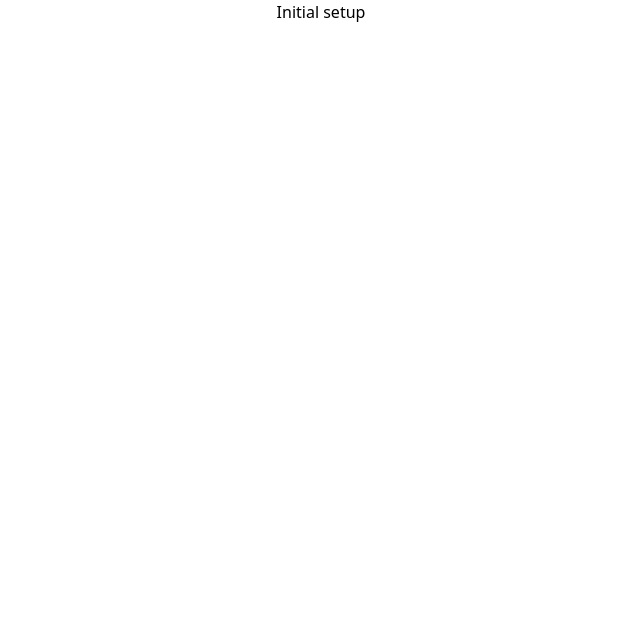
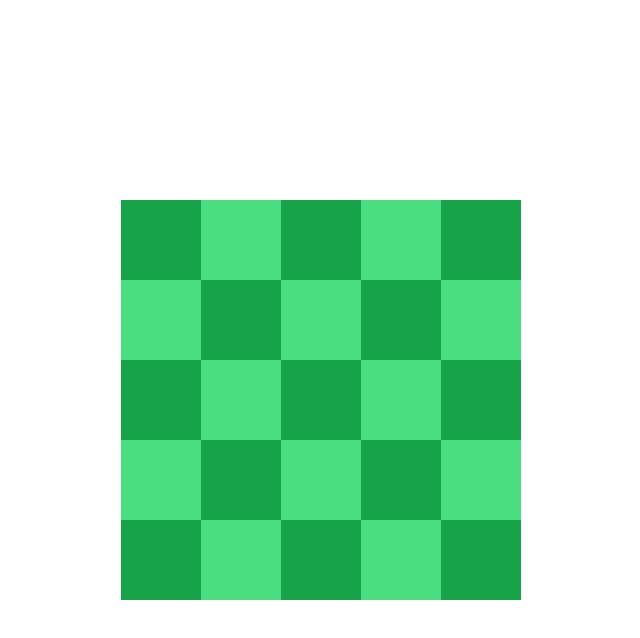
Before and after one commit to aidenblinn/rohirrim-toy-robot, a React (Create React App) app: page / in a window 1280 px wide. Shown: the top 638 px of the page, without its empty margins (319-959 px from the left). Built offline with nearby package versions, Linux system fonts and the light colour scheme.

Commit message:
set up empty board on page

```diff
--- a/src/App.tsx
+++ b/src/App.tsx
@@ -1,10 +1,21 @@
 import React from "react";
 import "./index.css";
+import Board from "./board";
+import { GRIDSIZE } from "./constants";
 
 function App() {
   return (
-    <div className="flex h-screen justify-center align-center">
-      <p>Initial setup</p>
+    <div className="flex h-screen w-screen justify-center items-center">
+      <div
+        className="h-[400px] w-[400px] relative grid"
+        style={{
+          gridTemplateRows: `repeat(${GRIDSIZE}, 1fr)`,
+          gridTemplateColumns: `repeat(${GRIDSIZE}, 1fr)`,
+          height: `${document.getElementById("snake-game")?.offsetWidth}px`,
+        }}
+      >
+        <Board />
+      </div>
     </div>
   );
 }
--- /dev/null
+++ b/src/board.tsx
@@ -0,0 +1,18 @@
+import React from "react";
+import { GRIDSIZE } from "./constants";
+
+export default function Board(): React.ReactElement {
+  const tiles = [];
+  for (let i = 0; i < GRIDSIZE; i++) {
+    for (let j = 0; j < GRIDSIZE; j++) {
+      const tileNumber = i + j * GRIDSIZE;
+      tiles.push(
+        <div
+          key={`robot-board-box-${tileNumber}`}
+          className={tileNumber % 2 === 0 ? "bg-green-600" : "bg-green-400"}
+        />
+      );
+    }
+  }
+  return <React.Fragment>{tiles}</React.Fragment>;
+}
--- /dev/null
+++ b/src/constants.ts
@@ -0,0 +1 @@
+export const GRIDSIZE = 5;
--- a/src/index.tsx
+++ b/src/index.tsx
@@ -1,7 +1,7 @@
 import React from "react";
 import ReactDOM from "react-dom/client";
 import "./index.css";
-import App from "./App";
+import App from "./app";
 
 const root = ReactDOM.createRoot(
   document.getElementById("root") as HTMLElement
```
